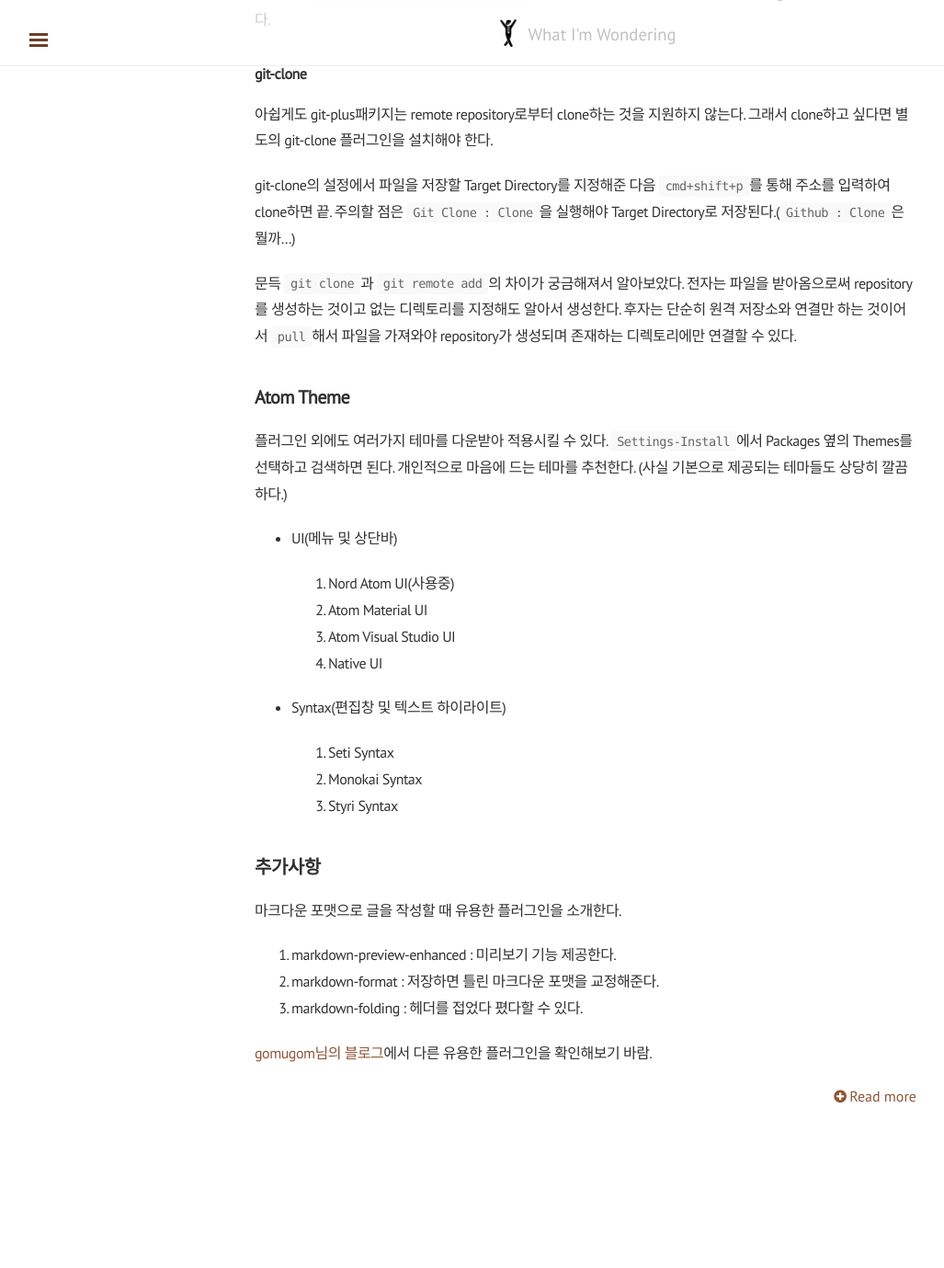
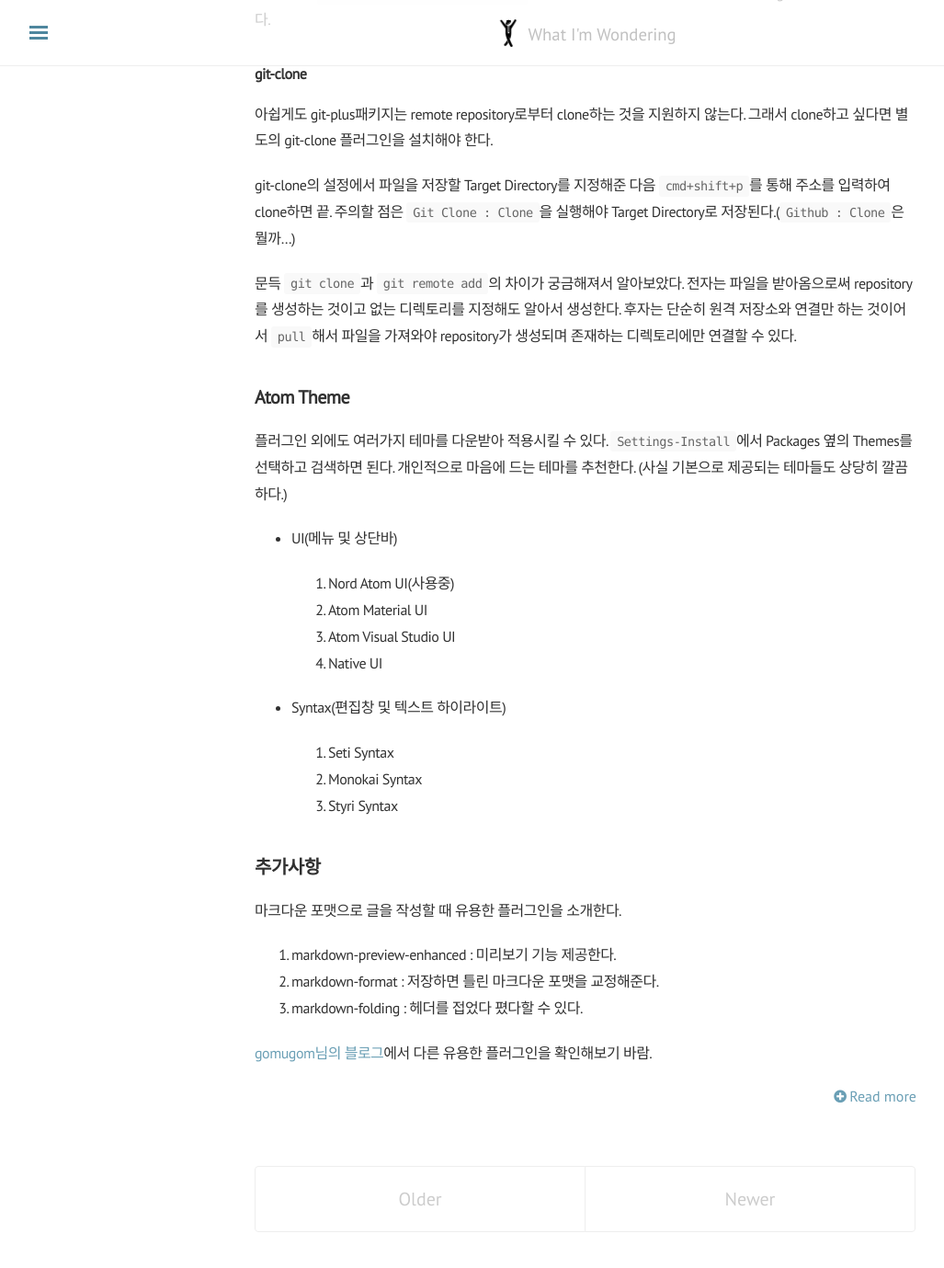
Before and after one commit to shanny924/shanny924.github.io, a Jekyll site: the page built from blog/index.html, in a window 1280 px wide and 1400 px high, scrolled down 8218 px. Shown: the top 1379 px of the window at 92% size, without its empty margins (3-1030 px from the left). Built offline with Jekyll 4.4.1, drawn with Linux system fonts in a browser that asks for light colours; nearby versions of some CDN libraries; formulas are drawn with MathJax 3; the list of posts is cut into pages by our own code; before the commit the page ends 9486 px from its top, so only the background shows below that.

Commit message:
minor change

```diff
--- a/_scss/_config.scss
+++ b/_scss/_config.scss
@@ -15,7 +15,7 @@
 $lightgrey:  #eee;
 $black:      #000;
 
-$theme-color: $brown;
+$theme-color: $blue;
 $theme-color-dark: darken($theme-color, 10%);
 
 $post-date-color: #9a9a9a;
--- a/_scss/base/_global.scss
+++ b/_scss/base/_global.scss
@@ -25,11 +25,6 @@
   letter-spacing: -.025rem;
 }
 
-.modal-dialog{
-    width: 94%;
-    max-width: 700px;
-    height: 70%;
-}
 
 code {
   color: #666;
--- a/_scss/component/_sidebar.scss
+++ b/_scss/component/_sidebar.scss
@@ -103,7 +103,7 @@
 /* Style the `label` that we use to target the `.sidebar-checkbox` */
 .sidebar-toggle {
   position: absolute;
-  top:  1.2rem;
+  top:  .8rem;
   @if $reverse-layout {
     left: auto;
     right: 1rem;
--- a/blog/index.html
+++ b/blog/index.html
@@ -31,3 +31,20 @@
   </div>
   {% endfor %}
 </div>
+
+<div class="pagination">
+  {% if paginator.next_page %}
+    <a class="pagination-item older" href="{{ site.baseurl }}/blog/page{{paginator.next_page}}">Older</a>
+  {% else %}
+    <span class="pagination-item older">Older</span>
+  {% endif %}
+  {% if paginator.previous_page %}
+    {% if paginator.page == 2 %}
+      <a class="pagination-item newer" href="{{ site.baseurl }}/blog/">Newer</a>
+    {% else %}
+      <a class="pagination-item newer" href="{{ site.baseurl }}/blog/page{{paginator.previous_page}}">Newer</a>
+    {% endif %}
+  {% else %}
+    <span class="pagination-item newer">Newer</span>
+  {% endif %}
+</div>
```
